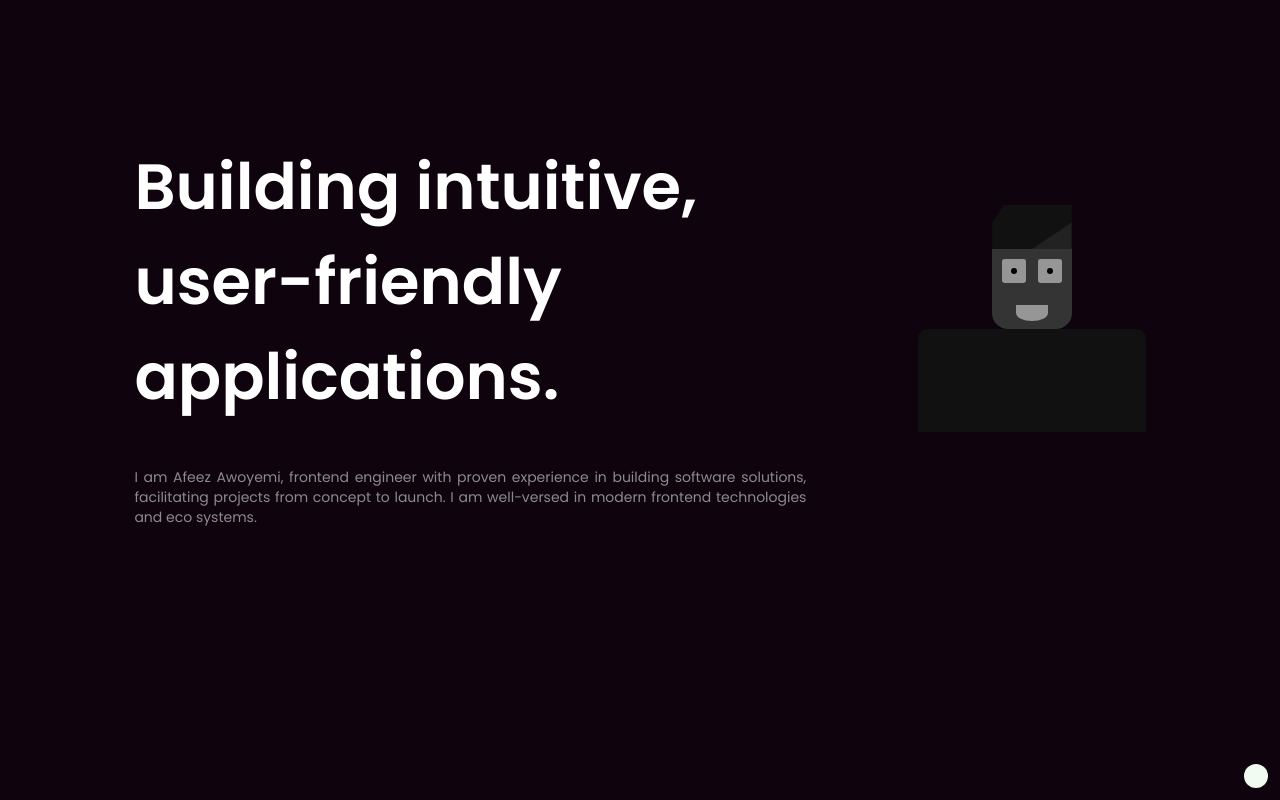
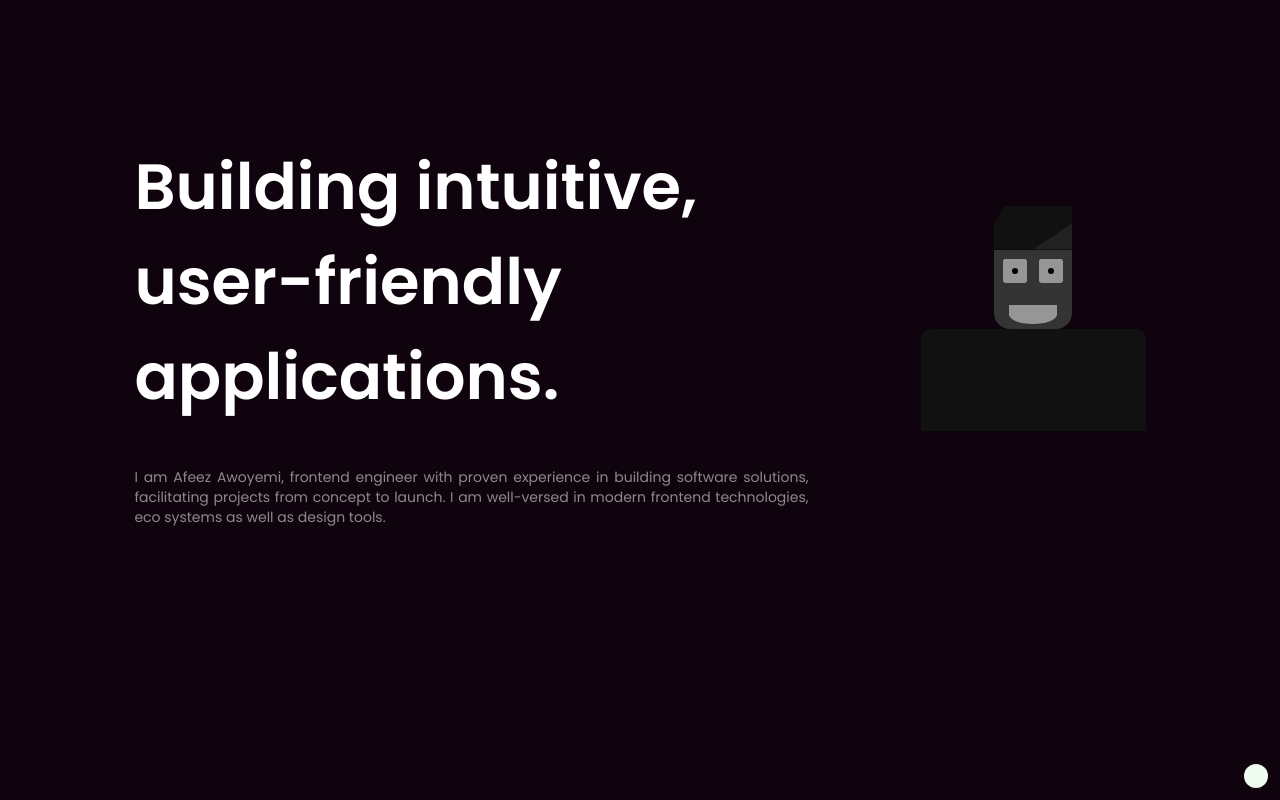
Before and after one commit to damafeez/portfolio-afeez-awoyemi-next, a Next.js app: page / in a window 1280 px wide. Built offline with nearby package versions, Linux system fonts and the light colour scheme.

Commit message:
feat: improvements to hero section

```diff
--- a/components/AfeezAvatar.module.css
+++ b/components/AfeezAvatar.module.css
@@ -22,7 +22,7 @@
 }
 
 .cap::after {
-  content: "";
+  content: '';
   width: 50%;
   aspect-ratio: 1.5;
 
@@ -60,7 +60,7 @@
 }
 
 .eye::after {
-  content: "";
+  content: '';
   background: black;
   height: 25%;
   aspect-ratio: 1;
@@ -77,8 +77,8 @@
 }
 
 .mouth {
-  width: 2em;
-  aspect-ratio: 2;
+  width: 3em;
+  aspect-ratio: 2.5;
   background-color: rgb(150, 150, 150);
   border-radius: 0 0 50% 50%;
   margin: auto;
--- a/components/Hero.tsx
+++ b/components/Hero.tsx
@@ -1,10 +1,10 @@
-import AfeezAvatar from "./AfeezAvatar"
+import AfeezAvatar from './AfeezAvatar'
 
 export default function Hero() {
   return (
-    <header className="flex flex-wrap items-center py-24 gap-28">
-      <div className="max-w-2xl">
-        <h1 className="text-3xl">
+    <header className="flex flex-wrap items-center justify-center py-24 gap-28">
+      <div className="shrink basis-2/3">
+        <h1 className="text-3xl max-w-xl">
           Building intuitive,
           <br />
           user-friendly applications.
@@ -12,10 +12,11 @@ export default function Hero() {
         <p className="text-foreground-secondary text-opacity-95 text-sm text-justify">
           I am Afeez Awoyemi, frontend engineer with proven experience in building
           software solutions, facilitating projects from concept to launch. I am
-          well-versed in modern frontend technologies and eco systems.
+          well-versed in modern frontend technologies, eco systems as well as design
+          tools.
         </p>
       </div>
-      <AfeezAvatar className="flex-auto" />
+      <AfeezAvatar className="flex-1 basis-40" />
     </header>
   )
 }
```
